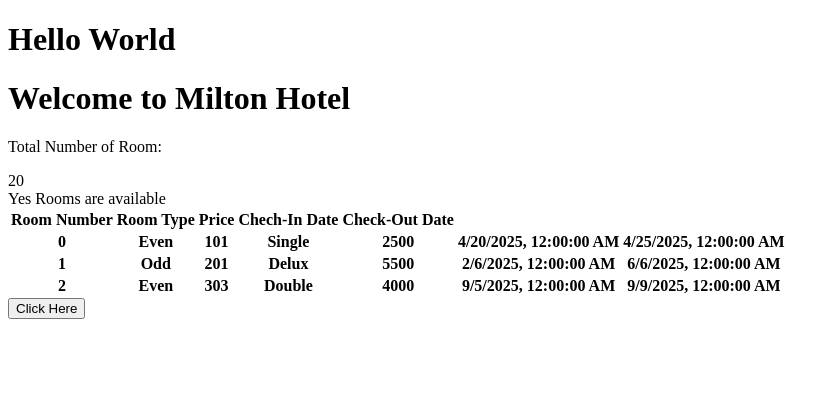
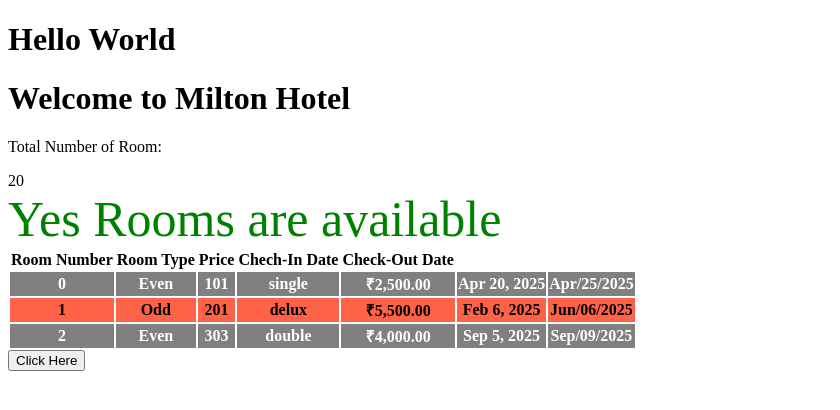
Before and after one commit to Khush786Mohammad/Angular, an Angular app in the folder hotelApplication/: page / in a window 1280 px wide. Shown: the top 410 px of the page, without its empty margins (0-840 px from the left). Built offline with nearby package versions, Linux system fonts and the light colour scheme.

Commit message:
Hotel Application

```diff
--- a/hotelApplication/src/app/app.component.ts
+++ b/hotelApplication/src/app/app.component.ts
@@ -1,11 +1,11 @@
 import { Component } from '@angular/core';
 import { RouterOutlet } from '@angular/router';
 import { RoomsComponent } from './rooms/rooms.component';
-import { NgSwitch, NgSwitchCase, NgSwitchDefault } from '@angular/common';
+import { NgClass, NgSwitch, NgSwitchCase, NgSwitchDefault } from '@angular/common';
 
 @Component({
   selector: 'hinv-root',
-  imports: [RouterOutlet, RoomsComponent, NgSwitch, NgSwitchCase, NgSwitchDefault],
+  imports: [RouterOutlet, RoomsComponent, NgSwitch, NgSwitchCase, NgSwitchDefault, NgClass],
   // template: `<h1>hellow World!</h1>`,
   templateUrl: './app.component.html',
   styleUrl: './app.component.css',
--- a/hotelApplication/src/app/rooms/rooms.component.css
+++ b/hotelApplication/src/app/rooms/rooms.component.css
@@ -0,0 +1,9 @@
+.even{
+    background-color: gray;
+    color: white;
+}
+
+.odd{
+    background-color: tomato;
+    color: black;
+}
--- a/hotelApplication/src/app/rooms/rooms.component.html
+++ b/hotelApplication/src/app/rooms/rooms.component.html
@@ -4,7 +4,7 @@
     <div [innerText]="totalRooms"></div>
 </div>
 
-<div *ngIf="rooms.availableRooms > 10">
+<div [ngStyle]="{'color': rooms.availableRooms ? 'green' : 'red', 'font-size':'50px'}" *ngIf="rooms.availableRooms > 10">
     Yes Rooms are available
 </div>
 
@@ -21,14 +21,14 @@
             <th>Chech-In Date</th>
             <th>Check-Out Date</th>
         </tr>
-        <tr *ngFor="let room of roomList; let e=even; let o = odd; let i = index">
+        <tr [ngClass]="e?'even':'odd'" *ngFor="let room of roomList; let e=even; let o = odd; let i = index">
             <th>{{i}}</th>
             <th>{{e ? "Even" : "Odd"}}</th>
             <th>{{room.roomId}}</th>
-            <th>{{room.roomType}}</th>
-            <th>{{room.price}}</th>
-            <th>{{room.checkIn.toLocaleString()}}</th>
-            <th>{{room.checkOut.toLocaleString()}}</th>
+            <th>{{room.roomType | lowercase}}</th>
+            <th>{{room.price | currency: 'INR'}}</th>
+            <th>{{room.checkIn | date: 'mediumDate'}}</th>
+            <th>{{room.checkOut | date: 'MMM/dd/yyyy'}}</th>
         </tr>
     </thead>
 </table>
--- a/hotelApplication/src/app/rooms/rooms.component.ts
+++ b/hotelApplication/src/app/rooms/rooms.component.ts
@@ -1,10 +1,10 @@
 import { Component, OnInit } from '@angular/core';
 import { Room,RoomList } from './rooms';
-import { NgFor, NgIf } from '@angular/common';
+import { CommonModule, DatePipe, NgClass, NgFor, NgIf, NgStyle } from '@angular/common';
 
 @Component({
   selector: 'hinv-rooms',
-  imports: [NgIf, NgFor],
+  imports: [NgIf, NgFor, NgClass, NgStyle, DatePipe, CommonModule],
   templateUrl: './rooms.component.html',
   styleUrl: './rooms.component.css'
 })
```
